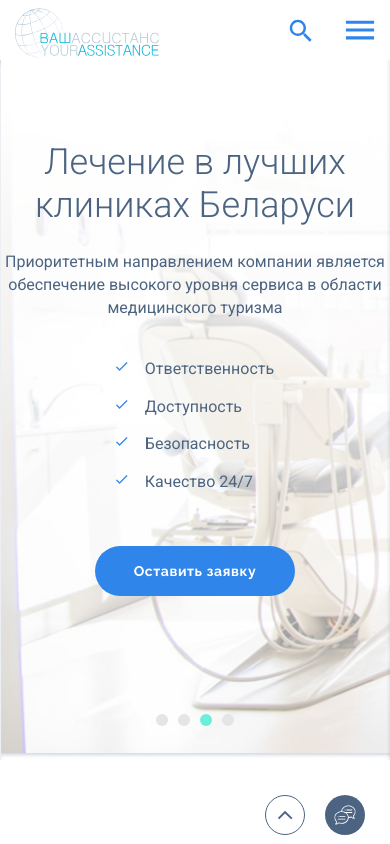
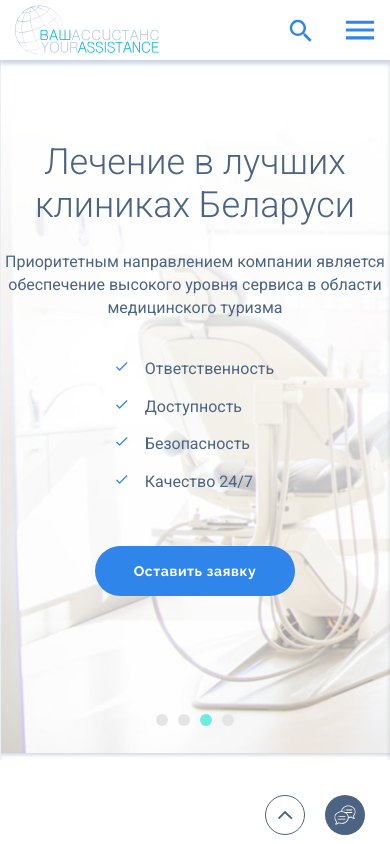
Before and after one commit to yalatan/medcare, a plain HTML site: page index.html in a window 390 px wide. Shown: the top 844 px of the page. Drawn offline with Linux system fonts and the light colour scheme.

Commit message:
add box-shadow at header

```diff
--- a/css/styleitspro.css
+++ b/css/styleitspro.css
@@ -2003,8 +2003,11 @@
                             width: 100vw;
                             height: 60px;
                             background: #FFFFFF;
+                            /*  box-shadow: 0px 4px 4px rgba(1, 50, 107, 0.2);*/
+                            position: absolute;
+                        }
+                        .header {
                             box-shadow: 0px 4px 4px rgba(1, 50, 107, 0.2);
-                            position: absolute;
                         }
                         .header_index {
                             height: auto;
@@ -2025,7 +2028,7 @@
                             display: none;
                         }
                         .header .header_logo {
-                            margin-top: 5px;
+                            margin-top: 0px;
                             width: 50%;
                         }
                         .header_logo svg {
@@ -2460,7 +2463,7 @@
                             width: 100%;
                         }
                         .header {
-                            width: 100%%;
+                            width: 100%;
                             left: 0px;
                         }
                         body {
```
